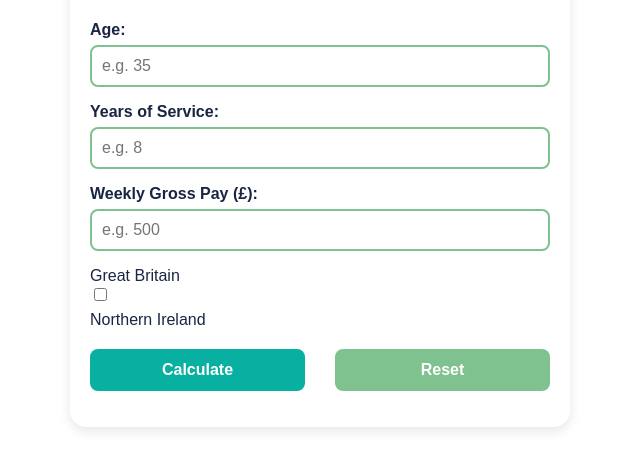
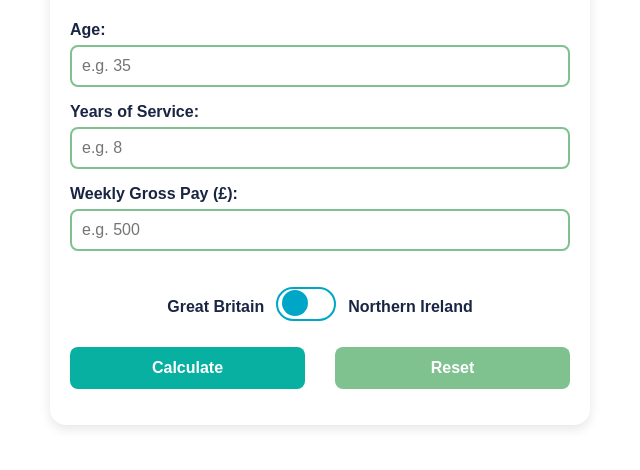
Before and after one commit to VWVConnect/Statutory-Redundancy-calculator-GB-NI-, a plain HTML site: page index.html in a window 1280 px wide. Shown: the part 158-628 px from the top of the page, without its empty margins (320-960 px from the left). Drawn offline with Linux system fonts and the light colour scheme.

Commit message:
Update style.css

```diff
--- a/style.css
+++ b/style.css
@@ -1,39 +1,32 @@
-/* Base reset and background */
+/* General styles */
 html, body {
   margin: 0;
   padding: 0;
-  background-color: white;
   font-family: Arial, sans-serif;
   color: #192543;
+  background-color: white;
 }
 
-/* Calculator container */
 .calculator-container {
   max-width: 500px;
   margin: 40px auto;
   padding: 20px;
-  box-sizing: border-box;
-  background-color: white;
   border-radius: 16px;
   box-shadow: 0 4px 12px rgba(0, 0, 0, 0.1);
+  background-color: white;
 }
 
-/* Header */
 h1 {
   text-align: center;
   margin-bottom: 24px;
-  color: #192543;
 }
 
-/* Labels */
 label {
   display: block;
   margin-bottom: 6px;
   font-weight: bold;
-  color: #192543;
 }
 
-/* Input fields */
 input[type="number"] {
   width: 100%;
   padding: 10px;
@@ -42,36 +35,64 @@ input[type="number"] {
   border-radius: 8px;
   font-size: 16px;
   box-sizing: border-box;
-  background-color: white;
-  color: #192543;
 }
 
-/* Toggle switch styles */
-.toggle-container {
+/* Switch container */
+.switch-container {
   display: flex;
+  align-items: center;
   justify-content: center;
-  gap: 10px;
-  margin: 16px 0;
+  gap: 12px;
+  margin: 20px 0;
+  color: #192543;
+  font-weight: bold;
 }
 
-.toggle-btn {
-  flex: 1;
-  padding: 12px;
-  border: 2px solid #00a6c5;
-  border-radius: 8px;
-  background-color: white;
-  color: #192543;
-  font-weight: bold;
-  cursor: pointer;
-  transition: background-color 0.3s ease;
+/* The actual switch */
+.switch {
+  position: relative;
+  display: inline-block;
+  width: 60px;
+  height: 34px;
 }
 
-.toggle-btn.selected {
-  background-color: #00a6c5;
-  color: #192543;
+.switch input {
+  opacity: 0;
+  width: 0;
+  height: 0;
 }
 
-/* Button container */
+/* Slider */
+.slider {
+  position: absolute;
+  cursor: pointer;
+  background-color: white;
+  border: 2px solid #00a6c5;
+  border-radius: 34px;
+  top: 0;
+  left: 0;
+  right: 0;
+  bottom: 0;
+  transition: 0.4s;
+}
+
+.slider::before {
+  position: absolute;
+  content: "";
+  height: 26px;
+  width: 26px;
+  left: 4px;
+  bottom: 3px;
+  background-color: #00a6c5;
+  transition: 0.4s;
+  border-radius: 50%;
+}
+
+input:checked + .slider::before {
+  transform: translateX(26px);
+}
+
+/* Button styles */
 .button-group {
   display: flex;
   justify-content: space-between;
@@ -79,7 +100,6 @@ input[type="number"] {
   margin-top: 20px;
 }
 
-/* Buttons */
 button {
   flex: 1;
   padding: 12px;
@@ -90,20 +110,19 @@ button {
   font-weight: bold;
 }
 
-button#calculateBtn {
+#calculateBtn {
   background-color: #07b0a0;
   color: white;
 }
 
-button#resetBtn {
+#resetBtn {
   background-color: #7fc28f;
   color: white;
 }
 
-/* Result output */
 #result {
   margin-top: 16px;
   font-weight: bold;
+  text-align: center;
   color: #192543;
-  text-align: center;
 }
```
